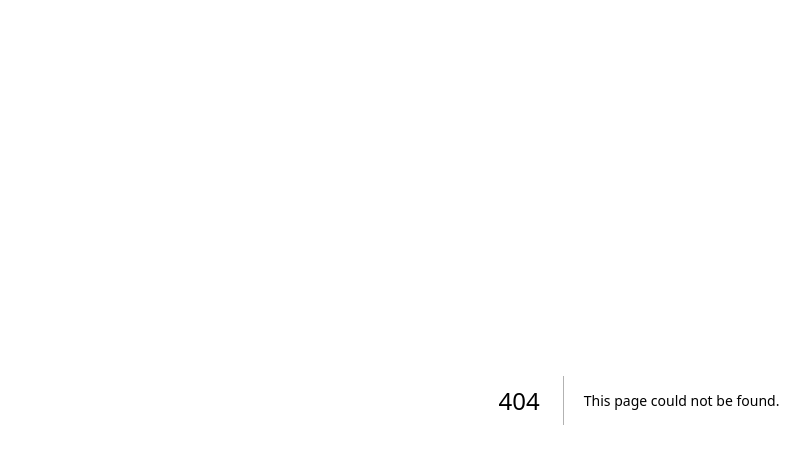
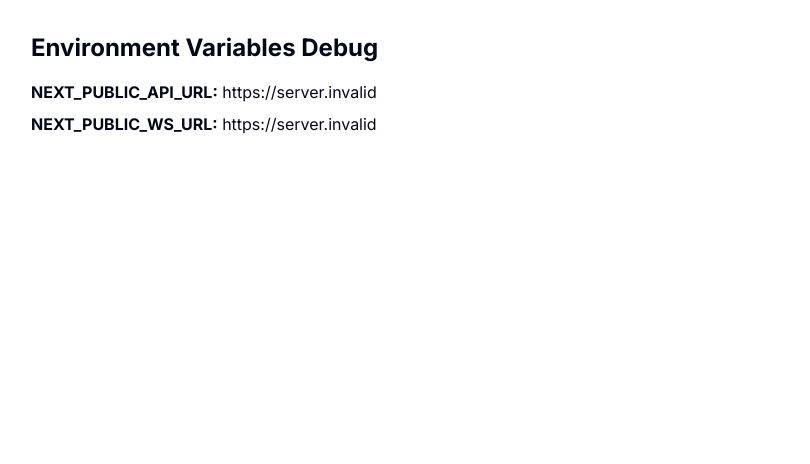
Before and after one commit to sonyho2715/sales-gamification-platform, a Next.js app in the folder frontend/: page /debug in a window 1280 px wide. Before the commit this address had no page. Shown: the top 464 px of the page, without its empty margins (1-811 px from the left). Built offline with nearby package versions, Linux system fonts and the light colour scheme; no server answers.

Commit message:
Add debug page for environment variables

```diff
--- /dev/null
+++ b/frontend/app/debug/page.tsx
@@ -0,0 +1,16 @@
+'use client';
+
+export default function DebugPage() {
+  const apiUrl = process.env.NEXT_PUBLIC_API_URL || 'NOT SET';
+  const wsUrl = process.env.NEXT_PUBLIC_WS_URL || 'NOT SET';
+
+  return (
+    <div className="min-h-screen p-8">
+      <h1 className="text-2xl font-bold mb-4">Environment Variables Debug</h1>
+      <div className="space-y-2">
+        <p><strong>NEXT_PUBLIC_API_URL:</strong> {apiUrl}</p>
+        <p><strong>NEXT_PUBLIC_WS_URL:</strong> {wsUrl}</p>
+      </div>
+    </div>
+  );
+}
```
